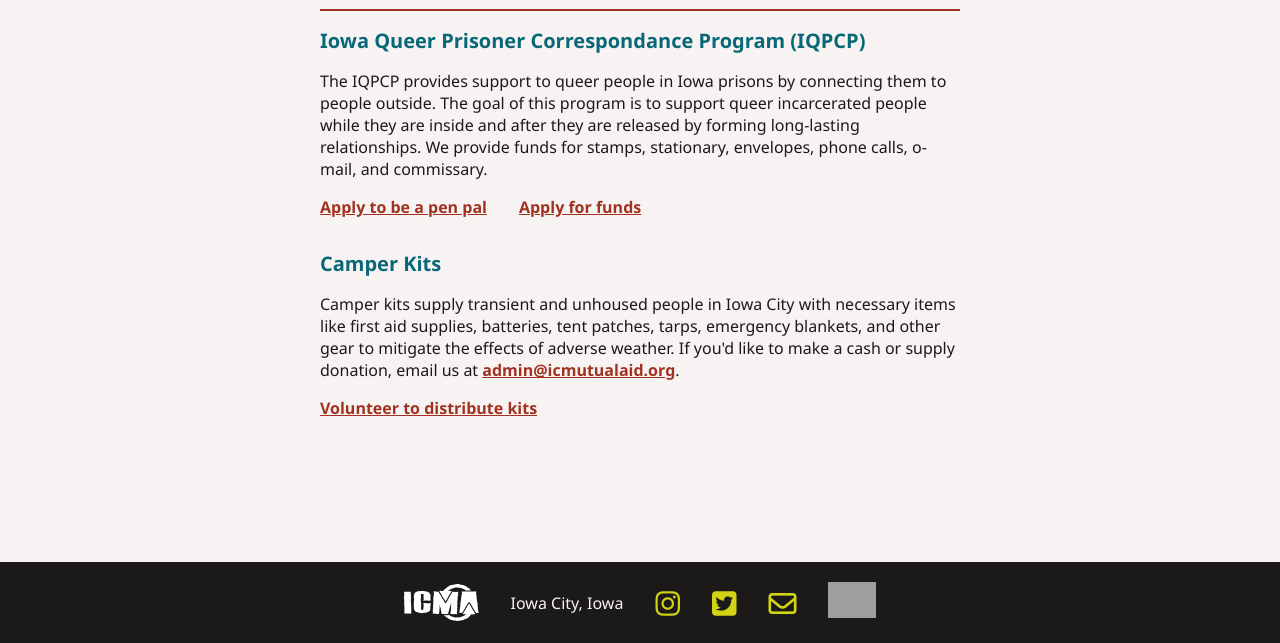
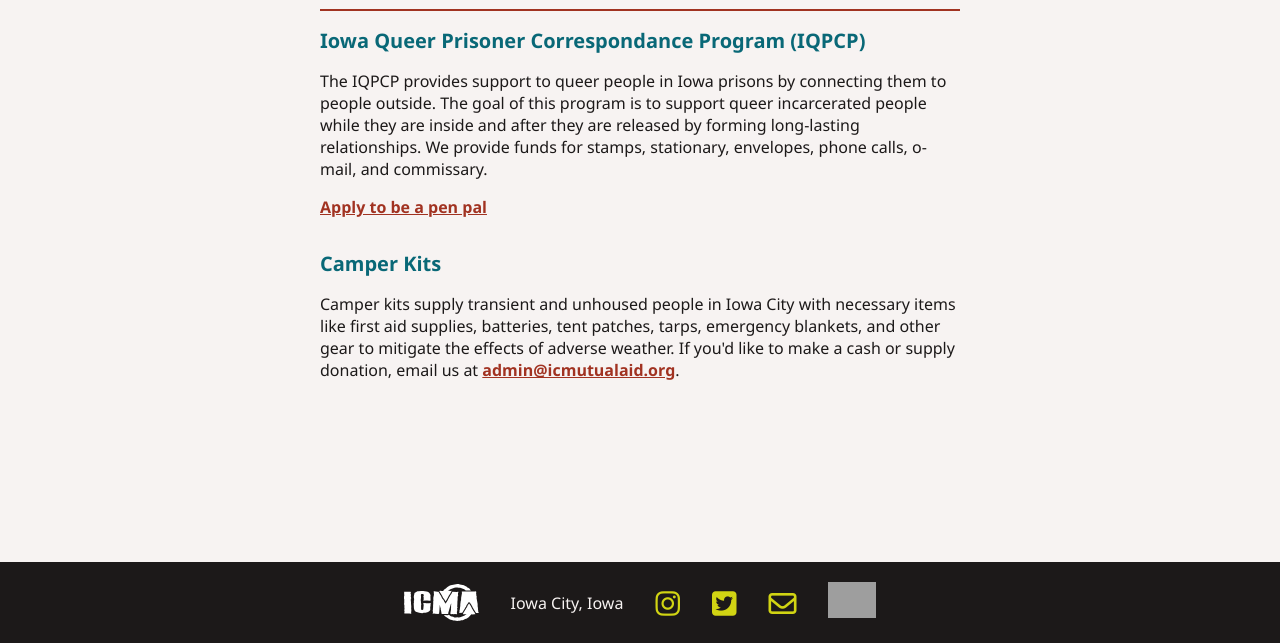
Before and after one commit to icmutualaid/icma-website, a Flask app: page /projects in a window 1280 px wide. Shown: the part 157-800 px from the top of the page. Run offline with Flask 3, Linux system fonts and the light colour scheme; some libraries are stand-ins or nearby versions; grey boxes are pictures that could not be loaded.

Commit message:
Update projects

```diff
--- a/blog/templates/content/projects.html
+++ b/blog/templates/content/projects.html
@@ -16,8 +16,6 @@
         <a class="main" target="_blank"
         href="https://docs.google.com/forms/d/e/1FAIpQLSdr35s1EWoBdnussLgR_pcuVizurqVR0zRXMX1glpGQU_vOAA/viewform">
         Apply to be a pen pal</a>
-        <a class="main" target="_blank"
-            href="">Apply for funds</a>
     </div>
 </div>
 <div class="project">
@@ -27,10 +25,4 @@
         patches, tarps, emergency blankets, and other gear to mitigate the effects of
         adverse weather. If you'd like to make a cash or supply donation, email us at <a class="main"
         href="mailto:admin@icmutualaid.org">admin@icmutualaid.org</a>.</p>
-    <div class="link-container">
-        <a class="main" target="_blank"
-        href="">
-        Volunteer to distribute kits</a>
-    </div>
-</div>
 {% endblock %}
```
